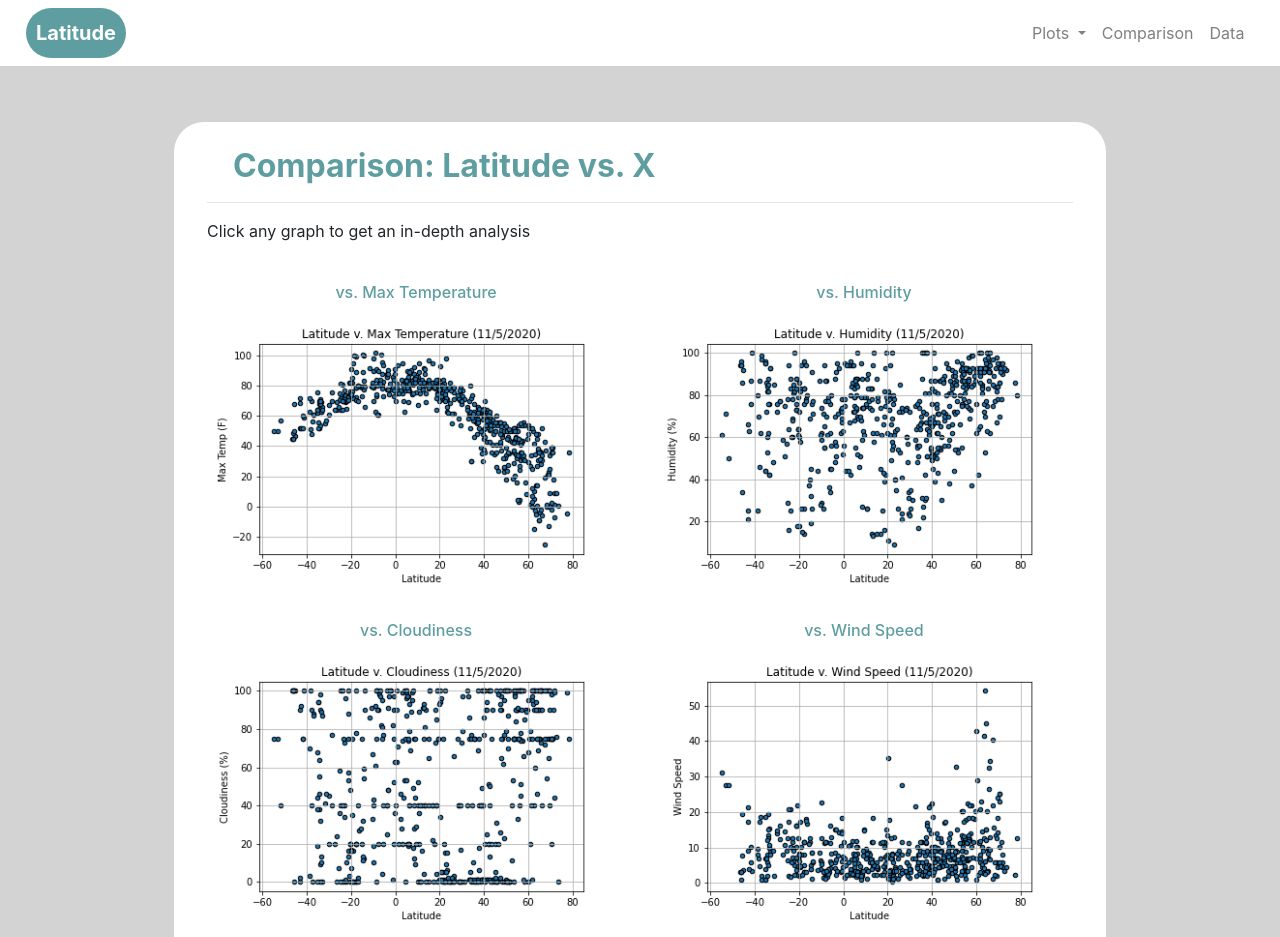
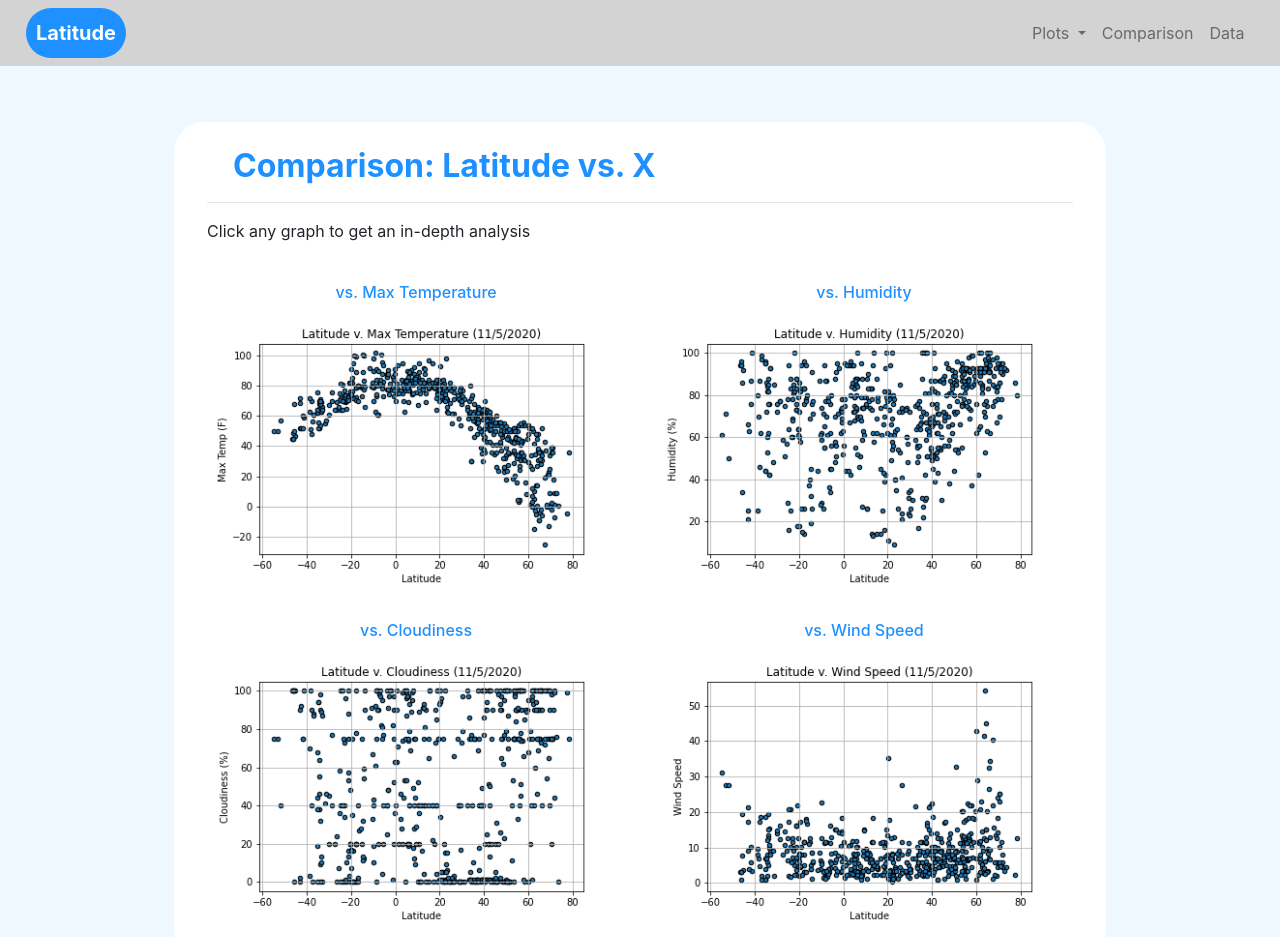
Before and after one commit to aspivak5/Web-design-challenge, a plain HTML site: page assets/comparison.html in a window 1280 px wide. Shown: the top 937 px of the page. Drawn offline with nearby package versions, Linux system fonts and the light colour scheme.

Commit message:
Update style.css

```diff
--- a/assets/style.css
+++ b/assets/style.css
@@ -1,15 +1,15 @@
 
  .navbar-expand-lg{
-    background-color: white !important;
+    background-color: lightgray !important;
 }
 body{
-    background-color: lightgray ;
+    background-color: aliceblue ;
 }
 
 .navigation .navbar-brand{
     color:white;
     display: inline-block;
-    background-color: cadetblue;
+    background-color: dodgerblue;
     padding: 10px;
     margin-right: 10px;
     margin-left: 10px;
@@ -23,7 +23,7 @@ body{
 }
 .image:hover{
     border-style: solid;
-    color: cadetblue;
+    color: dodgerblue;
 
 }
 
@@ -63,7 +63,7 @@ img{
 
 
 .title{
-    color:cadetblue;
+    color:dodgerblue;
     font-weight: bold ;
     text-align: left;
     padding-top: 3%;
@@ -89,7 +89,7 @@ img{
 
 
 h6{
-    color: cadetblue;
+    color: dodgerblue;
     text-align: center;
 
 }
@@ -106,7 +106,7 @@ h6{
     }
 
     .navbar-expand-lg {
-        background-color:cadetblue!important;
+        background-color:dodgerblue!important;
     }
 
     .navbar-nav{
```
